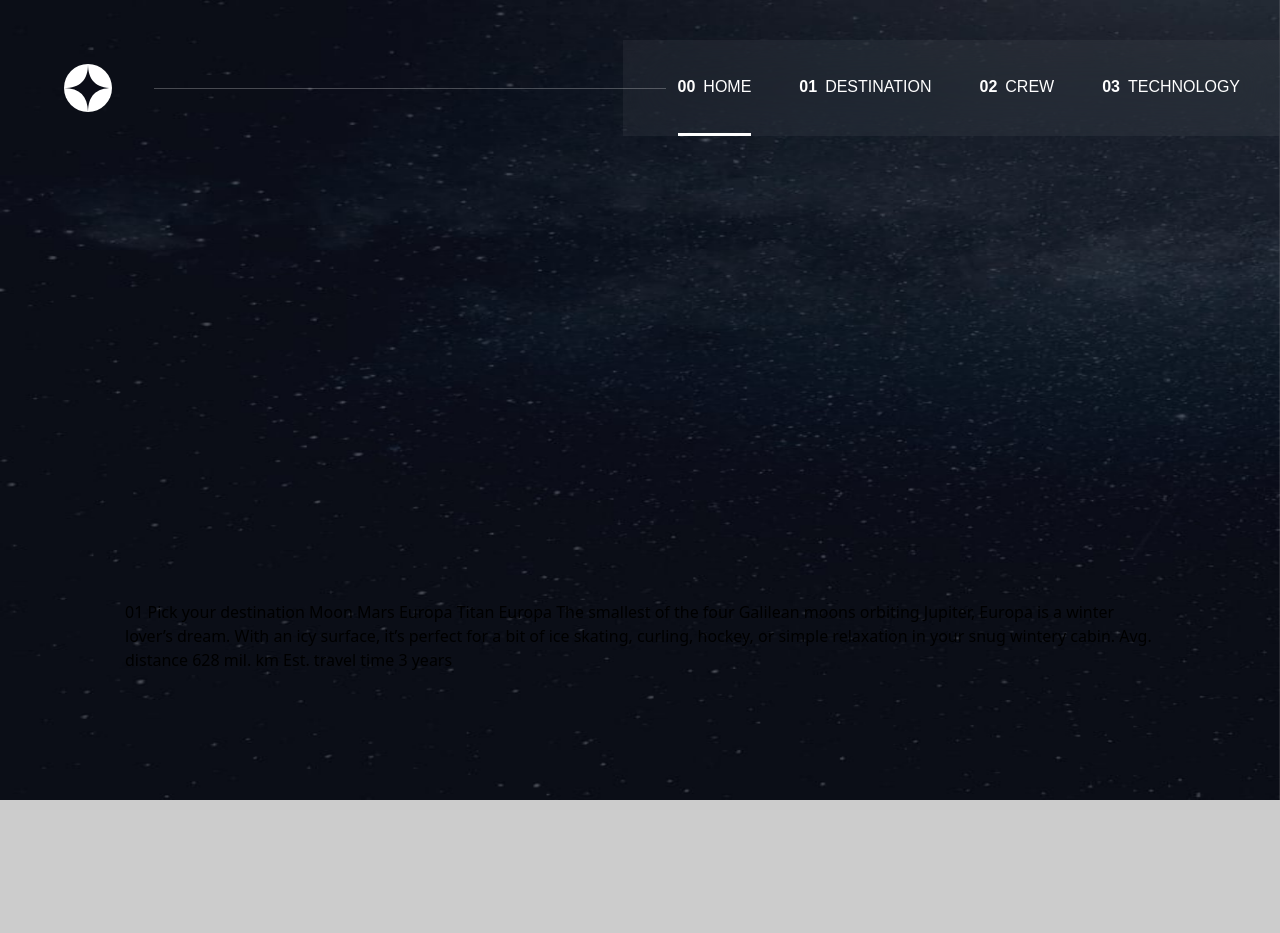
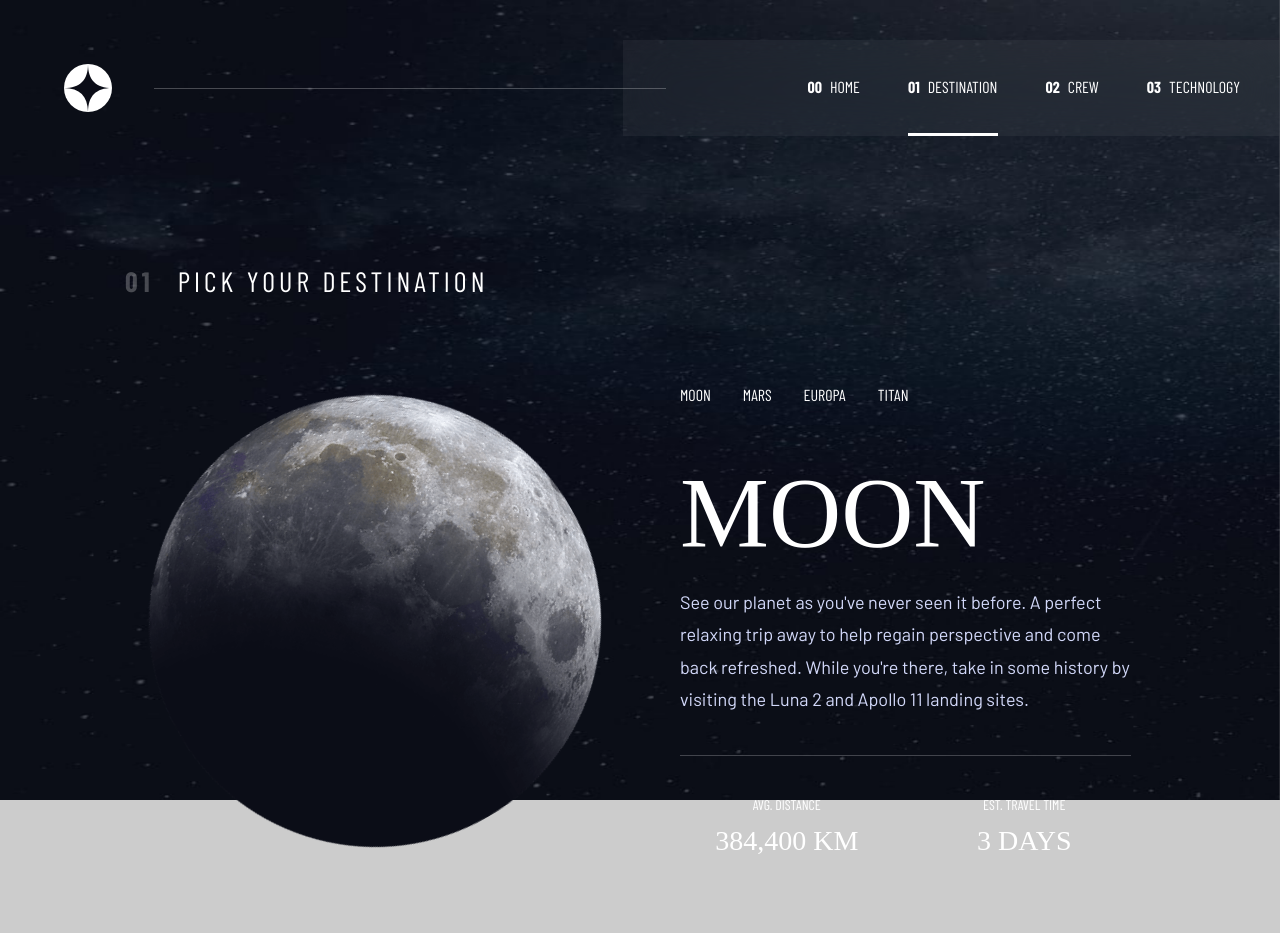
Before and after one commit to Squ1nty/space-tourism-website, a website built with Vite: page starter-code/html/destination.html in a window 1280 px wide. Before the commit the page ends 800 px from the top, so only its background shows below. Built offline with nearby package versions, Linux system fonts and the light colour scheme; a web font is replaced by a local one.

Commit message:
Completed base design for destination page. Will add working tabs i.e. other planetary objs tomorrow.

```diff
--- a/index.html
+++ b/index.html
@@ -31,10 +31,10 @@
         <img src="./starter-code/assets/shared/icon-close.svg" alt="Closing mobile menu icon">
       </div>
       <ul class="flex flex-col gap-8 w-full pl-6 md:pl-0 md:flex-row md:gap-12 md:justify-end">
-        <li><a href="/" class="flex w-full gap-2 text-8 text-[white] items-center border-r-2 md:border-r-0 md:border-b-[3px] border-transparent outline-none cursor-pointer md:h-24 [ hover:border-white hover:border-opacity-40 focus:border-white focus:border-opacity-40 ] [ transition-colors duration-150 ]" tabindex="0"><span class="font-bold md:hidden lg:block">00</span>HOME</a></li>
-        <li><a href="./starter-code/html/destination.html" class="flex w-full gap-2 text-8 text-[white] items-center border-r-2 md:border-r-0 md:border-b-[3px] border-transparent outline-none cursor-pointer md:h-24 [ hover:border-white hover:border-opacity-40 focus:border-white focus:border-opacity-40 ] [ transition-colors duration-150 ]" tabindex="0"><span class="font-bold">01</span>DESTINATION</a></li>
-        <li><a href="./starter-code/html/crew.html" class="flex w-full gap-2 text-8 text-[white] items-center border-r-2 md:border-r-0 md:border-b-[3px] border-transparent outline-none cursor-pointer md:h-24 [ hover:border-white hover:border-opacity-40 focus:border-white focus:border-opacity-40 ] [ transition-colors duration-150 ]" tabindex="0"><span class="font-bold">02</span>CREW</a></li>
-        <li><a href="./starter-code/html/technology.html" class="flex w-full gap-2 text-8 text-[white] items-center border-r-2 md:border-r-0 md:border-b-[3px] border-transparent outline-none cursor-pointer md:h-24 [ hover:border-white hover:border-opacity-40 focus:border-white focus:border-opacity-40 ] [ transition-colors duration-150 ]" tabindex="0"><span class="font-bold">03</span>TECHNOLOGY</a></li>
+        <li><a href="./index.html" class="flex w-full gap-2 text-8 text-[white] items-center border-r-2 md:border-r-0 md:border-b-[3px] border-transparent outline-none cursor-pointer md:h-24 [ hover:border-white hover:border-opacity-40 focus:border-white focus:border-opacity-40 ] [ transition-colors duration-150 ]" tabindex="0" value="home"><span class="font-bold md:hidden lg:block">00</span>HOME</a></li>
+        <li><a href="./starter-code/html/destination.html" class="flex w-full gap-2 text-8 text-[white] items-center border-r-2 md:border-r-0 md:border-b-[3px] border-transparent outline-none cursor-pointer md:h-24 [ hover:border-white hover:border-opacity-40 focus:border-white focus:border-opacity-40 ] [ transition-colors duration-150 ]" tabindex="0" value="destination"><span class="font-bold">01</span>DESTINATION</a></li>
+        <li><a href="./starter-code/html/crew.html" class="flex w-full gap-2 text-8 text-[white] items-center border-r-2 md:border-r-0 md:border-b-[3px] border-transparent outline-none cursor-pointer md:h-24 [ hover:border-white hover:border-opacity-40 focus:border-white focus:border-opacity-40 ] [ transition-colors duration-150 ]" tabindex="0" value="crew"><span class="font-bold">02</span>CREW</a></li>
+        <li><a href="./starter-code/html/technology.html" class="flex w-full gap-2 text-8 text-[white] items-center border-r-2 md:border-r-0 md:border-b-[3px] border-transparent outline-none cursor-pointer md:h-24 [ hover:border-white hover:border-opacity-40 focus:border-white focus:border-opacity-40 ] [ transition-colors duration-150 ]" tabindex="0" value="technology"><span class="font-bold">03</span>TECHNOLOGY</a></li>
       </ul>
     </nav>
   </header>
--- a/starter-code/css/destination.css
+++ b/starter-code/css/destination.css
@@ -1,3 +1,16 @@
 @tailwind base;
 @tailwind components;
 @tailwind utilities;
+
+.planet-spin{
+  animation: planet-spin 30s infinite linear;
+}
+
+@keyframes planet-spin{
+  0%{
+    transform: rotate(0deg);
+  }
+  100%{
+    transform: rotate(360deg);
+  }
+}
--- a/starter-code/css/index.css
+++ b/starter-code/css/index.css
@@ -36,27 +36,27 @@ body{
   background-color: #cccccc;
 }
 
-.text-1-mobile, .text-1, .text-2, .text-3, .text-4-mobile, .text-4, .text-6-mobile, .text-6{
+.text-1-mobile, .text-1, .text-2-mobile, .text-2-tablet, .text-2, .text-3, .text-4-mobile, .text-4, .text-6{
   font-family: "Bellefair", serif;
 }
-.text-5-mobile, .text-5, .text-7, .text-8{
+.text-5-mobile, .text-5, .text-7, .text-8-mobile, .text-8, .text-6-mobile{
   font-family: "Barlow Condensed", sans-serif;
 }
-.text-1-mobile, .text-1, .text-2, .text-3, .text-4, .text-6-mobile, .text-6, .text-9{
+.text-1-mobile, .text-1, .text-2-mobile, .text-2-tablet, .text-2, .text-3, .text-4, .text-6-mobile, .text-6, .text-9{
   letter-spacing: 0px;
 }
-.text-1-mobile, .text-1, .text-2, .text-3, .text-4-mobile, .text-4, .text-5-mobile, .text-5, .text-6-mobile, .text-6, .text-7, .text-8{
+.text-1-mobile, .text-1, .text-2-mobile, .text-2-tablet, .text-2, .text-3, .text-4-mobile, .text-4, .text-5-mobile, .text-5, .text-6-mobile, .text-6, .text-7, .text-8-mobile, .text-8{
   line-height: normal;
 }
-.text-1-mobile, .text-1, .text-2, .text-3, .text-4, .text-5-mobile, .text-5, .text-6-mobile, .text-6, .text-7, .text-8, .text-9-mobile, .text-9-tablet, .text-9{
+.text-1-mobile, .text-1, .text-2-mobile, .text-2-tablet, .text-2, .text-3, .text-4, .text-5-mobile, .text-5, .text-6-mobile, .text-6, .text-7, .text-8-mobile, .text-8, .text-9-mobile, .text-9-tablet, .text-9{
   color: var(--white);
 }
 
-@responsive {
-  .text-1-mobile{font-size: 80px};
+@layer components{
+  .text-2-tablet, .text-1-mobile{font-size: 80px};
   .text-1{font-size: 144px;}
   .text-2{font-size: 100px;}
-  .text-3{font-size: 56px;}
+  .text-2-mobile, .text-3{font-size: 56px;}
   .text-4-mobile{font-size: 14px;}
   .text-4{font-size: 32px;}
   .text-5{
@@ -65,7 +65,7 @@ body{
   }
   .text-6-mobile{font-size: 16px;}
   .text-6{font-size: 28px;}
-  .text-7{font-size: 14px;}
+  .text-8-mobile, .text-7{font-size: 14px;}
   .text-8{font-size: 16px;}
   .text-9-mobile, .text-9-tablet, .text-9{
     font-family: "Barlow", sans-serif;
--- a/starter-code/html/destination.html
+++ b/starter-code/html/destination.html
@@ -9,6 +9,11 @@
   <link rel="stylesheet" href="../css/header.css">
   <link rel="stylesheet" href="../css/index.css">
   <link rel="stylesheet" href="../css/destination.css">
+
+  <!-- Barlow Regular and Condensed + Bellefair Regular Fonts -->
+  <link rel="preconnect" href="https://fonts.googleapis.com">
+  <link rel="preconnect" href="https://fonts.gstatic.com" crossorigin>
+  <link href="https://fonts.googleapis.com/css2?family=Barlow+Condensed:ital,wght@0,100;0,200;0,300;0,400;0,500;0,600;0,700;0,800;0,900;1,100;1,200;1,300;1,400;1,500;1,600;1,700;1,800;1,900&family=Barlow:ital,wght@0,100;0,200;0,300;0,400;0,500;0,600;0,700;0,800;0,900;1,100;1,200;1,300;1,400;1,500;1,600;1,700;1,800;1,900&family=Bellefair&display=swap" rel="stylesheet">
 
   <title>Frontend Mentor | Space tourism website</title>
 </head>
@@ -27,34 +32,50 @@
         <img src="../assets/shared/icon-close.svg" alt="Closing mobile menu icon">
       </div>
       <ul class="flex flex-col gap-8 w-full pl-6 md:pl-0 md:flex-row md:gap-12 md:justify-end">
-        <li><a href="../../index.html" class="flex w-full gap-2 text-8 text-[white] items-center border-r-2 md:border-r-0 md:border-b-[3px] border-transparent outline-none cursor-pointer md:h-24 [ hover:border-white hover:border-opacity-40 focus:border-white focus:border-opacity-40 ] [ transition-colors duration-150 ]" tabindex="0"><span class="font-bold md:hidden lg:block">00</span>HOME</a></li>
-        <li><a href="./destination.html" class="flex w-full gap-2 text-8 text-[white] items-center border-r-2 md:border-r-0 md:border-b-[3px] border-transparent outline-none cursor-pointer md:h-24 [ hover:border-white hover:border-opacity-40 focus:border-white focus:border-opacity-40 ] [ transition-colors duration-150 ]" tabindex="0"><span class="font-bold">01</span>DESTINATION</a></li>
-        <li><a href="./crew.html" class="flex w-full gap-2 text-8 text-[white] items-center border-r-2 md:border-r-0 md:border-b-[3px] border-transparent outline-none cursor-pointer md:h-24 [ hover:border-white hover:border-opacity-40 focus:border-white focus:border-opacity-40 ] [ transition-colors duration-150 ]" tabindex="0"><span class="font-bold">02</span>CREW</a></li>
-        <li><a href="./technology.html" class="flex w-full gap-2 text-8 text-[white] items-center border-r-2 md:border-r-0 md:border-b-[3px] border-transparent outline-none cursor-pointer md:h-24 [ hover:border-white hover:border-opacity-40 focus:border-white focus:border-opacity-40 ] [ transition-colors duration-150 ]" tabindex="0"><span class="font-bold">03</span>TECHNOLOGY</a></li>
+        <li><a href="../../index.html" class="flex w-full gap-2 text-8 text-[white] items-center border-r-2 md:border-r-0 md:border-b-[3px] border-transparent outline-none cursor-pointer md:h-24 [ hover:border-white hover:border-opacity-40 focus:border-white focus:border-opacity-40 ] [ transition-colors duration-150 ]" tabindex="0" value="home"><span class="font-bold md:hidden lg:block">00</span>HOME</a></li>
+        <li><a href="./destination.html" class="flex w-full gap-2 text-8 text-[white] items-center border-r-2 md:border-r-0 md:border-b-[3px] border-transparent outline-none cursor-pointer md:h-24 [ hover:border-white hover:border-opacity-40 focus:border-white focus:border-opacity-40 ] [ transition-colors duration-150 ]" tabindex="0" value="destination"><span class="font-bold">01</span>DESTINATION</a></li>
+        <li><a href="./crew.html" class="flex w-full gap-2 text-8 text-[white] items-center border-r-2 md:border-r-0 md:border-b-[3px] border-transparent outline-none cursor-pointer md:h-24 [ hover:border-white hover:border-opacity-40 focus:border-white focus:border-opacity-40 ] [ transition-colors duration-150 ]" tabindex="0" value="crew"><span class="font-bold">02</span>CREW</a></li>
+        <li><a href="./technology.html" class="flex w-full gap-2 text-8 text-[white] items-center border-r-2 md:border-r-0 md:border-b-[3px] border-transparent outline-none cursor-pointer md:h-24 [ hover:border-white hover:border-opacity-40 focus:border-white focus:border-opacity-40 ] [ transition-colors duration-150 ]" tabindex="0" value="technology"><span class="font-bold">03</span>TECHNOLOGY</a></li>
       </ul>
     </nav>
   </header>
-  <main class="grid grid-rows- h-full md:gap-12 p-6 md:py-32 md:px-10 lg:py-32 lg:max-w-[1110px] lg:flex lg:flex-row lg:justify-center lg:items-end lg:self-center lg:justify-self-center 2xl:max-w-[1500px]">
-
-  01 Pick your destination
-
-  Moon
-  Mars
-  Europa
-  Titan
-
-  Europa
-
-  The smallest of the four Galilean moons orbiting Jupiter, Europa is a
-  winter lover’s dream. With an icy surface, it’s perfect for a bit of
-  ice skating, curling, hockey, or simple relaxation in your snug
-  wintery cabin.
-
-  Avg. distance
-  628 mil. km
-
-  Est. travel time
-  3 years
+  <main class="grid grid-rows-customMobileMainRows p-6 h-full md:gap-12 md:py-32 md:px-10 lg:py-32 lg:max-w-[1110px] lg:justify-center lg:items-end lg:self-center lg:justify-self-center 2xl:max-w-[1500px]">
+    <div class="flex gap-6 items-center justify-center lg:justify-start">
+      <p class="text-6-mobile font-bold opacity-25 md:text-5-tablet lg:text-5">01</p>
+      <p class="text-6-mobile md:text-5-tablet lg:text-5">PICK YOUR DESTINATION</p>
+    </div>
+    <div class="flex flex-col items-center justify-center gap-8 lg:grid lg:grid-cols-2 h-fit">
+      <div class="grid place-items-center w-[327px] h-[203px] px-6 md:w-[688px] md:h-[384px] lg:w-[500px] lg:h-[550px]">
+        <img class="planet-spin w-[150px] md:w-[300px] lg:w-[480px]" src="../assets/destination/image-moon.png" alt="Cropped image of ">
+      </div>
+      <div class="flex flex-col items-center justify-center gap-6 w-full h-fit px-6 lg:gap-10">
+        <div class="flex items-start justify-center gap-8 w-full lg:justify-start">
+          <button class="pb-2 border-b-[3px] border-solid border-transparent outline-none text-8-mobile md:text-8 [ hover:border-white focus:border-white transition-colors duration-150 ]" tabindex="0">MOON</button>
+          <button class="pb-2 border-b-[3px] border-solid border-transparent outline-none text-8-mobile md:text-8 [ hover:border-white focus:border-white transition-colors duration-150 ]" tabindex="0">MARS</button>
+          <button class="pb-2 border-b-[3px] border-solid border-transparent outline-none text-8-mobile md:text-8 [ hover:border-white focus:border-white transition-colors duration-150 ]" tabindex="0">EUROPA</button>
+          <button class="pb-2 border-b-[3px] border-solid border-transparent outline-none text-8-mobile md:text-8 [ hover:border-white focus:border-white transition-colors duration-150 ]" tabindex="0">TITAN</button>
+        </div>
+        <div class="flex flex-col gap-4">
+          <h1 class="text-center text-2-mobile lg:text-start md:text-2-tablet lg:text-2">MOON</h1>
+          <p class="text-center text-9-mobile text-[var(--blue-300)] lg:text-start md:text-9-tablet lg:text-9">
+            See our planet as you&apos;ve never seen it before. A perfect relaxing trip away to help
+            regain perspective and come back refreshed. While you&apos;re there, take in some history
+            by visiting the Luna 2 and Apollo 11 landing sites.
+          </p>
+        </div>
+        <hr class="h-[1px] w-full bg-white opacity-25">
+        <div class="flex flex-col gap-6 w-full text-center md:grid md:grid-cols-2">
+          <div class="flex flex-col gap-3">
+            <p class="text-7">AVG. DISTANCE</p>
+            <p class="text-6">384,400 KM</p>
+          </div>
+          <div class="flex flex-col gap-3">
+            <p class="text-7">EST. TRAVEL TIME</p>
+            <p class="text-6">3 DAYS</p>
+          </div>
+        </div>
+      </div>
+    </div>
   </main>
   <script type="module" src="../js/header.js"></script>
   <script type="module" src="../js/destination.js"></script>
--- a/starter-code/js/header.js
+++ b/starter-code/js/header.js
@@ -62,13 +62,20 @@ function handleNavDefaultStates(){
     nav.setAttribute("inert", true);
   }
 }
-function setDefaultStates(){
-  navLinks[0].classList.add("activePage");
-}
-window.addEventListener("load", () => {
-  handleNavDefaultStates();
-  setDefaultStates();
-});
+
 window.addEventListener("resize", () => {
   handleNavDefaultStates();
-})
+});
+document.addEventListener("DOMContentLoaded", (e) => {
+  const currentPage = window.location.pathname.split('/').pop();
+  console.log("currentPage: " + currentPage);
+  navLinks.forEach((anchor) => {
+    const linkPage = anchor.getAttribute('href').split('/').pop();
+    console.log("linkPage: " + linkPage);
+    if(linkPage === currentPage){
+      anchor.classList.add("activePage");
+    }
+  });
+
+  handleNavDefaultStates();
+});
```
